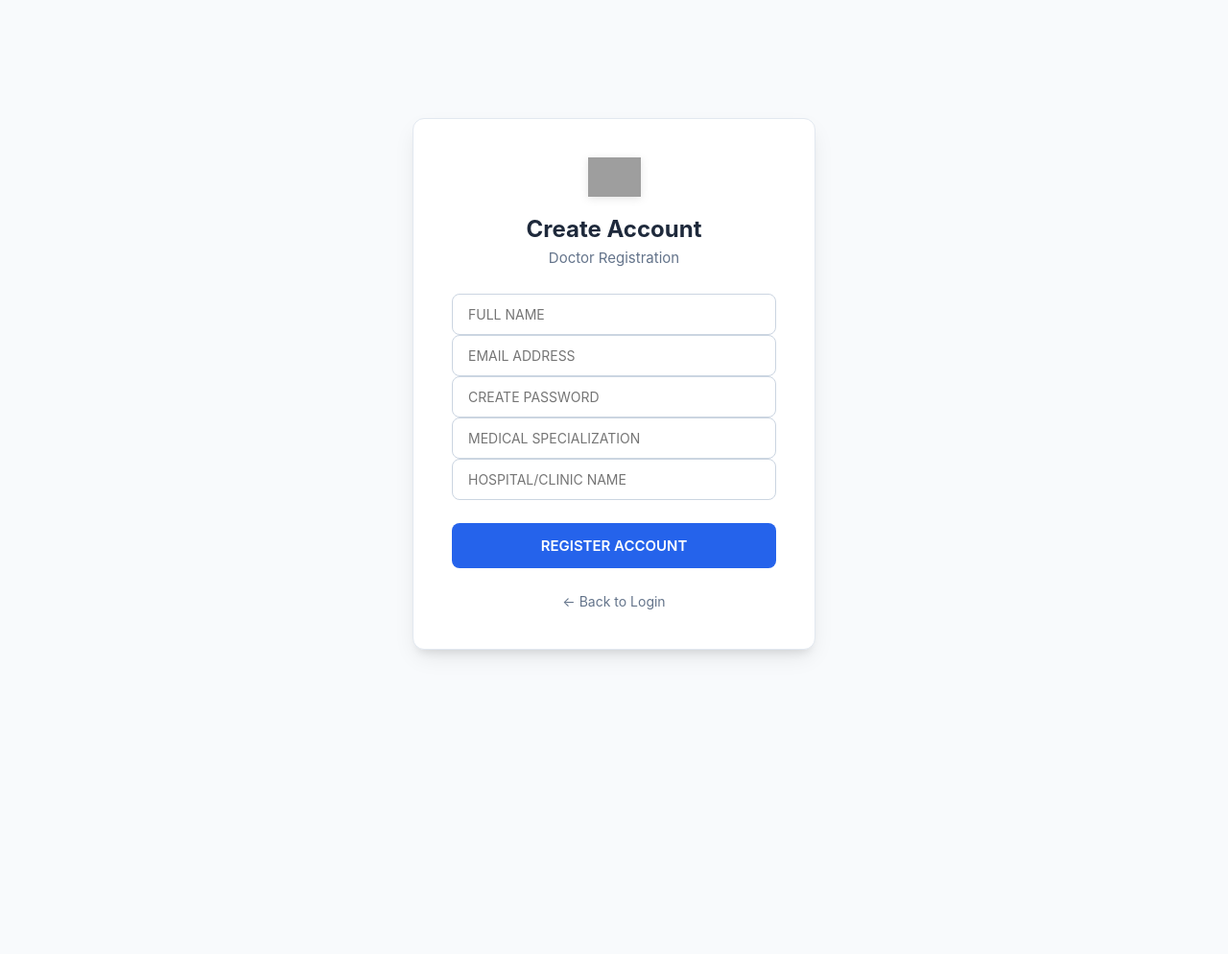
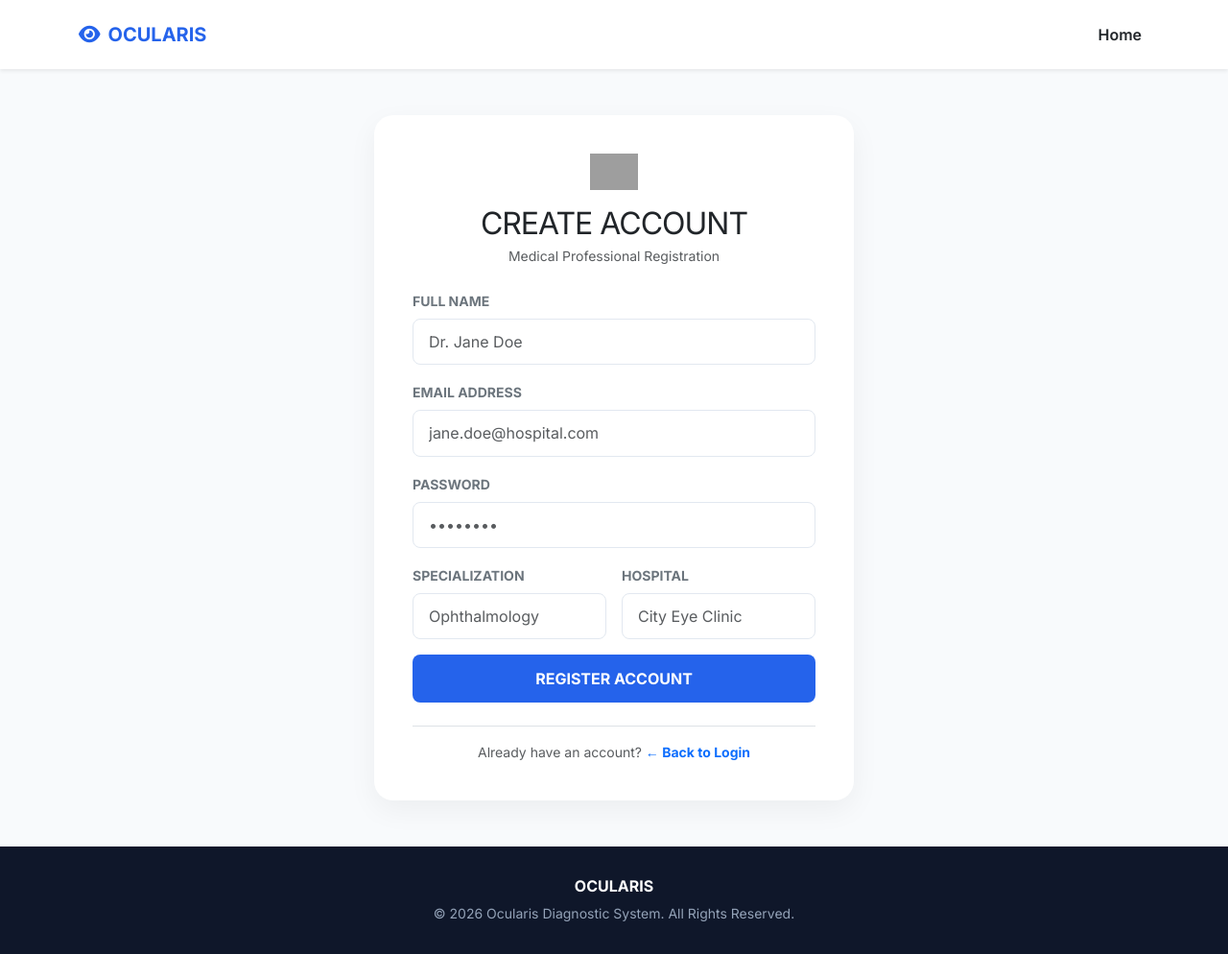
Before and after one commit to msmegha36/Ocular-Disease-Recognition-System, a Flask app: page /register in a window 1280 px wide. Shown: the whole page at 96% size. Before the commit the page ends 685 px from the top, so only its background shows below. Run offline with Flask 3, Linux system fonts and the light colour scheme; grey boxes are pictures that could not be loaded.

Commit message:
file modified

```diff
--- a/templates/login.html
+++ b/templates/login.html
@@ -98,7 +98,6 @@
             <div class="collapse navbar-collapse" id="navbarNav">
                 <ul class="navbar-nav ms-auto">
                     <li class="nav-item"><a class="nav-link fw-semibold text-dark" href="{{ url_for('index') }}">Home</a></li>
-                    <li class="nav-item"><a class="nav-link fw-semibold text-dark" href="{{ url_for('register') }}">Register</a></li>
                 </ul>
             </div>
         </div>
--- a/templates/register.html
+++ b/templates/register.html
@@ -3,43 +3,162 @@
 <head>
     <meta charset="UTF-8">
     <meta name="viewport" content="width=device-width, initial-scale=1.0">
-    <title>Create Account | Ocularis</title>
-    <link rel="stylesheet" href="{{ url_for('static', filename='css/login.css') }}">
+    <title>Ocularis | Create Account</title>
+    <link href="https://cdn.jsdelivr.net/npm/bootstrap@5.3.0/dist/css/bootstrap.min.css" rel="stylesheet">
+    <link href="https://fonts.googleapis.com/css2?family=Inter:wght@400;600;700;800&display=swap" rel="stylesheet">
+    <link rel="stylesheet" href="https://cdnjs.cloudflare.com/ajax/libs/font-awesome/6.0.0/css/all.min.css">
+
+    <style>
+        :root {
+            --primary: #2563eb;
+            --text-main: #1e293b;
+            --bg-body: #f8fafc;
+        }
+
+        body {
+            font-family: 'Inter', sans-serif;
+            background-color: var(--bg-body);
+            margin: 0;
+            display: flex;
+            flex-direction: column;
+            min-height: 100vh;
+        }
+
+        /* Full Width Navbar */
+        .navbar {
+            background: white !important;
+            padding: 1rem 0;
+            width: 100%;
+        }
+
+        /* Centered Wrapper */
+        .register-wrapper {
+            flex: 1;
+            display: flex;
+            align-items: center;
+            justify-content: center;
+            padding: 3rem 1rem;
+        }
+
+        .register-box {
+            background: white;
+            padding: 2.5rem;
+            border-radius: 20px;
+            box-shadow: 0 10px 30px rgba(0, 0, 0, 0.05);
+            width: 100%;
+            max-width: 500px; /* Slightly wider for registration fields */
+            text-align: center;
+        }
+
+        .form-control {
+            padding: 0.7rem 1rem;
+            border-radius: 8px;
+            border: 1px solid #e2e8f0;
+        }
+
+        .btn-register {
+            background: var(--primary);
+            color: white;
+            width: 100%;
+            padding: 0.8rem;
+            border: none;
+            border-radius: 8px;
+            font-weight: 700;
+            margin-top: 1rem;
+            transition: 0.3s;
+        }
+
+        .btn-register:hover {
+            background: #1d4ed8;
+            transform: translateY(-1px);
+        }
+
+        footer {
+            background: #0f172a;
+            color: #94a3b8;
+            padding: 2rem 0;
+            width: 100%;
+            margin-top: auto;
+        }
+    </style>
 </head>
 <body>
-<div class="login-container">
-    <div class="login-box">
-        <div class="logo">
-            <img src="{{ url_for('static', filename='images/eye.png') }}" alt="Logo">
+
+    <nav class="navbar navbar-expand-lg shadow-sm">
+        <div class="container">
+            <a class="navbar-brand fw-bold" href="{{ url_for('index') }}" style="color: var(--primary) !important;">
+                <i class="fa-solid fa-eye me-2"></i>OCULARIS
+            </a>
+            <button class="navbar-toggler" type="button" data-bs-toggle="collapse" data-bs-target="#navbarNav">
+                <span class="navbar-toggler-icon"></span>
+            </button>
+            <div class="collapse navbar-collapse" id="navbarNav">
+                <ul class="navbar-nav ms-auto">
+                    <li class="nav-item"><a class="nav-link fw-semibold text-dark" href="{{ url_for('index') }}">Home</a></li>
+                </ul>
+            </div>
+        </div>
+    </nav>
+
+    <div class="register-wrapper">
+        <div class="register-box">
+            <div class="mb-4">
+                <img src="{{ url_for('static', filename='images/eye.png') }}" alt="Ocularis Logo" style="width: 50px;">
+                <h2 class="fw-extrabold mt-3 mb-1" style="letter-spacing: -1px;">CREATE ACCOUNT</h2>
+                <p class="text-muted small">Medical Professional Registration</p>
             </div>
 
-        <h1>Create Account</h1>
-        <p class="tagline">Doctor Registration</p>
+            {% with messages = get_flashed_messages(with_categories=true) %}
+              {% if messages %}
+                {% for category, message in messages %}
+                  <div class="alert alert-{% if category == 'success' %}success{% else %}danger{% endif %} py-2 small mb-3">
+                    {{ message }}
+                  </div>
+                {% endfor %}
+              {% endif %}
+            {% endwith %}
 
             <form method="POST">
-            <div class="input-group">
-                <input type="text" name="name" placeholder="FULL NAME" required>
+                <div class="row g-3">
+                    <div class="col-md-12 text-start">
+                        <label class="form-label small fw-bold text-uppercase text-secondary">Full Name</label>
+                        <input type="text" name="name" class="form-control" placeholder="Dr. Jane Doe" required>
                     </div>
-            <div class="input-group">
-                <input type="email" name="email" placeholder="EMAIL ADDRESS" required>
+                    <div class="col-md-12 text-start">
+                        <label class="form-label small fw-bold text-uppercase text-secondary">Email Address</label>
+                        <input type="email" name="email" class="form-control" placeholder="jane.doe@hospital.com" required>
                     </div>
-            <div class="input-group">
-                <input type="password" name="password" placeholder="CREATE PASSWORD" required>
+                    <div class="col-md-12 text-start">
+                        <label class="form-label small fw-bold text-uppercase text-secondary">Password</label>
+                        <input type="password" name="password" class="form-control" placeholder="••••••••" required>
                     </div>
-            <div class="input-group">
-                <input type="text" name="specialization" placeholder="MEDICAL SPECIALIZATION">
+                    <div class="col-md-6 text-start">
+                        <label class="form-label small fw-bold text-uppercase text-secondary">Specialization</label>
+                        <input type="text" name="specialization" class="form-control" placeholder="Ophthalmology">
                     </div>
-            <div class="input-group">
-                <input type="text" name="hospital" placeholder="HOSPITAL/CLINIC NAME">
+                    <div class="col-md-6 text-start">
+                        <label class="form-label small fw-bold text-uppercase text-secondary">Hospital</label>
+                        <input type="text" name="hospital" class="form-control" placeholder="City Eye Clinic">
                     </div>
-            <button type="submit">REGISTER ACCOUNT</button>
+                </div>
+                <button type="submit" class="btn-register">REGISTER ACCOUNT</button>
             </form>
 
-        <div class="links">
-            <a href="{{ url_for('login') }}">← Back to Login</a>
+            <div class="mt-4 pt-3 border-top">
+                <p class="small text-muted mb-0">Already have an account?
+                    <a href="{{ url_for('login') }}" class="text-primary fw-bold text-decoration-none">← Back to Login</a>
+                </p>
             </div>
         </div>
     </div>
+
+    <footer class="text-center">
+        <div class="container">
+            <h6 class="fw-bold text-white mb-2">OCULARIS</h6>
+            <p class="small mb-0">&copy; 2026 Ocularis Diagnostic System. All Rights Reserved.</p>
+        </div>
+    </footer>
+
+    <script src="https://cdn.jsdelivr.net/npm/bootstrap@5.3.0/dist/js/bootstrap.bundle.min.js"></script>
 </body>
-   <script src="https://cdn.jsdelivr.net/npm/bootstrap@5.3.0/dist/js/bootstrap.bundle.min.js"></script>
 </html>
```
Lines whose indentation alone changed are shown as unchanged.
